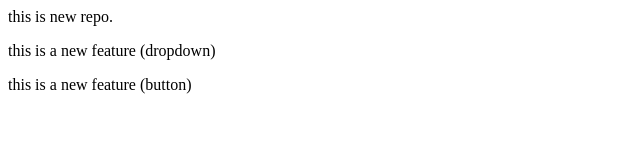
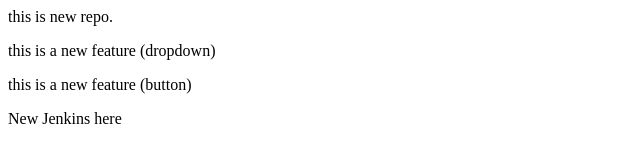
Before and after one commit to sarthakrajput17/demoRepo, a plain HTML site: page index.html in a window 1280 px wide. Shown: the whole page, without its empty margins (0-640 px from the left). Drawn offline with Linux system fonts and the light colour scheme.

```diff
--- a/index.html
+++ b/index.html
@@ -1,3 +1,4 @@
 <p>this is new repo.</p>
 <p>this is a new feature (dropdown)</p>
 <p>this is a new feature (button)</p>
+<a>New Jenkins here</a>
```
